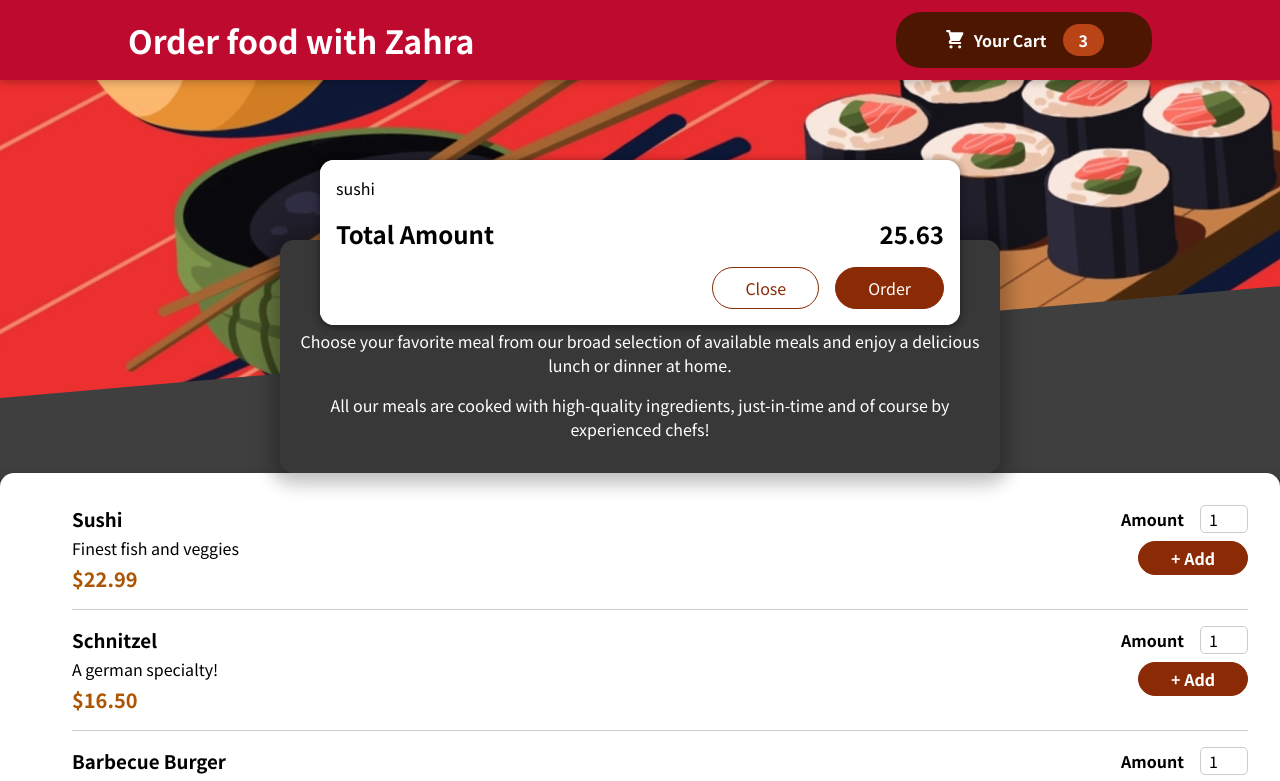
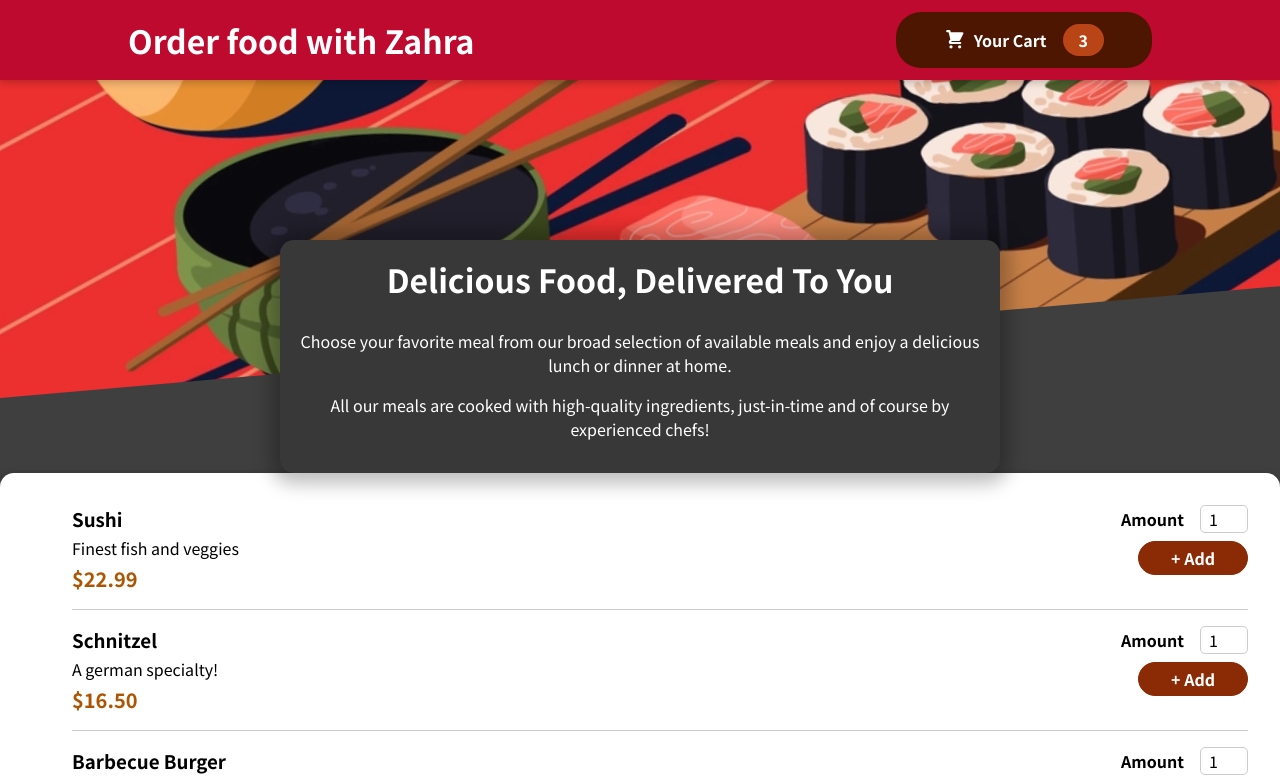
Before and after one commit to zahrajoulaei/OrderFoodApp, a React (Create React App) app: page / in a window 1280 px wide. Shown: the top 781 px of the page. Built offline with nearby package versions, Linux system fonts and the light colour scheme.

Commit message:
Close modal with useState hook

```diff
--- a/src/App.js
+++ b/src/App.js
@@ -1,16 +1,24 @@
-import { Fragment } from 'react';
+import { Fragment, useState } from 'react';
 import Header from './components/Layout/Header';
 import Meals from './components/Meals/Meals';
 import Cart from './components/Cart/Cart';
 
 function App() {
+  const [cartIsShown, setCartIsShown] = useState(false);
+  const showCartHandler = () => {
+    setCartIsShown(true);
+  };
+  const hideCartHandler = () => {
+    setCartIsShown(false);
+  };
+
   return (
     <Fragment>
-      <Cart />
-        <Header />
-        <main>
-          <Meals />
-        </main>
+      {cartIsShown && <Cart onClose={hideCartHandler} />}
+      <Header onShowCart={showCartHandler} />
+      <main>
+        <Meals />
+      </main>
     </Fragment>
   );
 }
--- a/src/components/Cart/Cart.js
+++ b/src/components/Cart/Cart.js
@@ -7,14 +7,14 @@
             [{ id: 'c1', name: 'sushi', amount: '2', price: 12.5 }].map((item) => <li>{item.name}</li>)
         }</ul>;
 
-    return <Modal>
+    return <Modal onClose={props.onClose}>
         {cartItems}
         <div className={classes.total}>
             <span>Total Amount</span>
             <span>25.63</span>
         </div>
         <div className={classes.actions}>
-            <button className={classes['button--alt']}>Close</button>
+            <button className={classes['button--alt']} onClick={props.onClose}>Close</button>
             <button className={classes.button}>Order</button>
         </div>
     </Modal>
--- a/src/components/Layout/Header.js
+++ b/src/components/Layout/Header.js
@@ -7,7 +7,7 @@
     return <Fragment>
         <header className={classes.header}>
             <h1>Order food with Zahra </h1>
-            <HeaderCartButton/>
+            <HeaderCartButton onClick={props.onShowCart}/>
         </header>
         <div className={classes['main-image']}>
             <img src={foodimage} alt="food picture"/>
--- a/src/components/Layout/HeaderCartButton.js
+++ b/src/components/Layout/HeaderCartButton.js
@@ -2,7 +2,7 @@
 import CartIcon from '../Cart/CartIcon';
 
 const HeaderCartButton = (props) => {
-    return <button className={classes.button}>
+    return <button className={classes.button} onClick={props.onClick}>
         <span className={classes.icon}><CartIcon /></span>
         <span>Your Cart</span>
         <span className={classes.badge}>3</span>
--- a/src/components/UI/Modal.js
+++ b/src/components/UI/Modal.js
@@ -2,11 +2,11 @@
 import reactDom from 'react-dom';
 import classes from './Modal.module.css';
 
-const Backdrop = props => {
-    return <div className={classes.Backdrop}></div>
+const Backdrop = (props) => {
+    return <div className={classes.Backdrop} onClick={props.onClose}></div>
 };
 
-const ModalOverlay = props => {
+const ModalOverlay = (props) => {
     return <div className={classes.modal}>
         <div className={classes.content}>{props.children}</div>
     </div>
@@ -14,11 +14,14 @@
 
 const Modal = (props) => {
     const portalElement = document.getElementById('overlays');
-    return <Fragment>
-        {reactDom.createPortal(<Backdrop />, portalElement)}
-        {reactDom.createPortal(<ModalOverlay>{props.children}</ModalOverlay>, portalElement)}
-        <ModalOverlay>{props.children}</ModalOverlay>
+    return (<Fragment>
+        {reactDom.createPortal(<Backdrop onClose={props.onClose} />, portalElement)}
+        {reactDom.createPortal(
+            <ModalOverlay>{props.children}</ModalOverlay>,
+            portalElement
+        )}
     </Fragment>
+    );
 };
 
 export default Modal;
```
